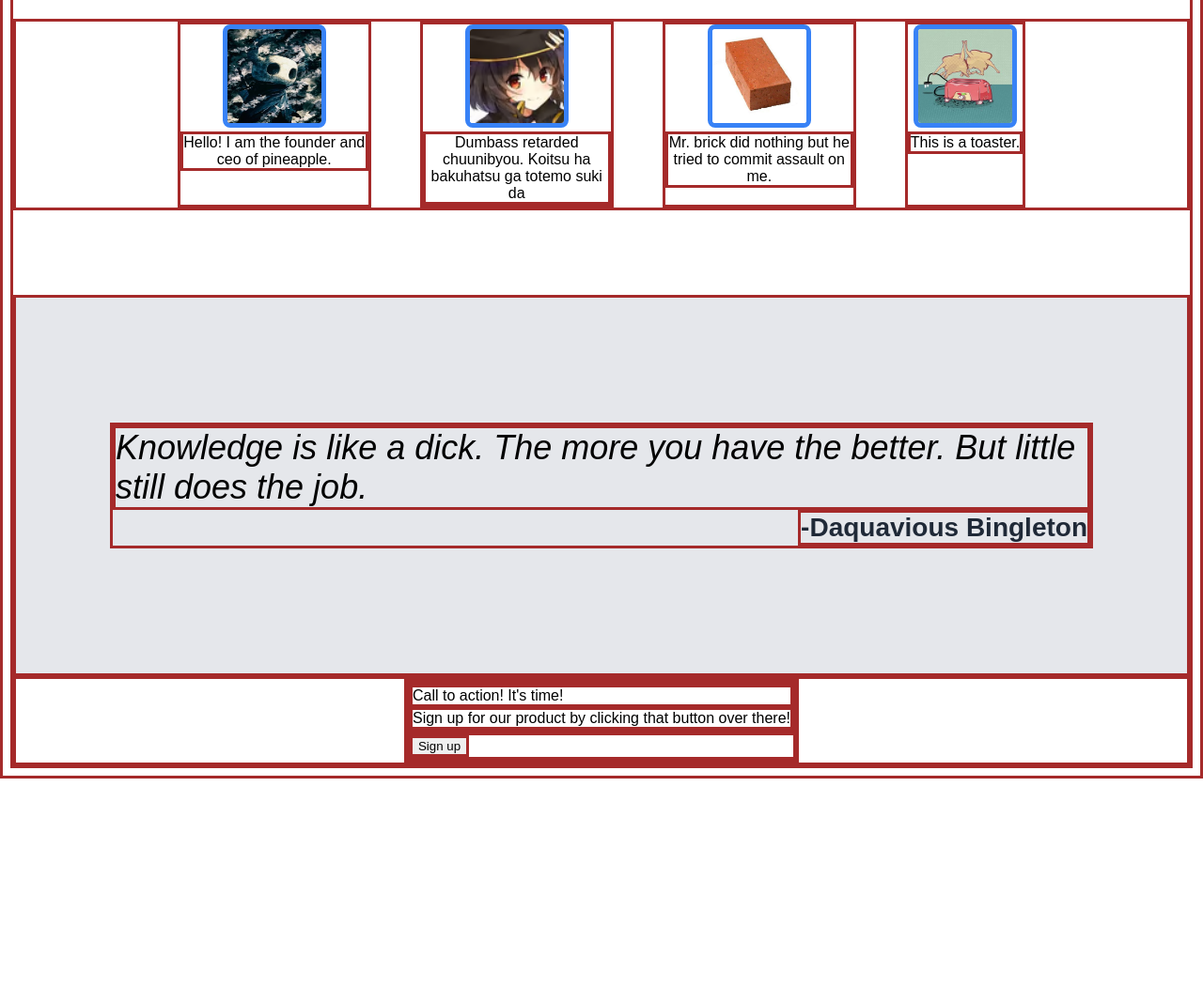
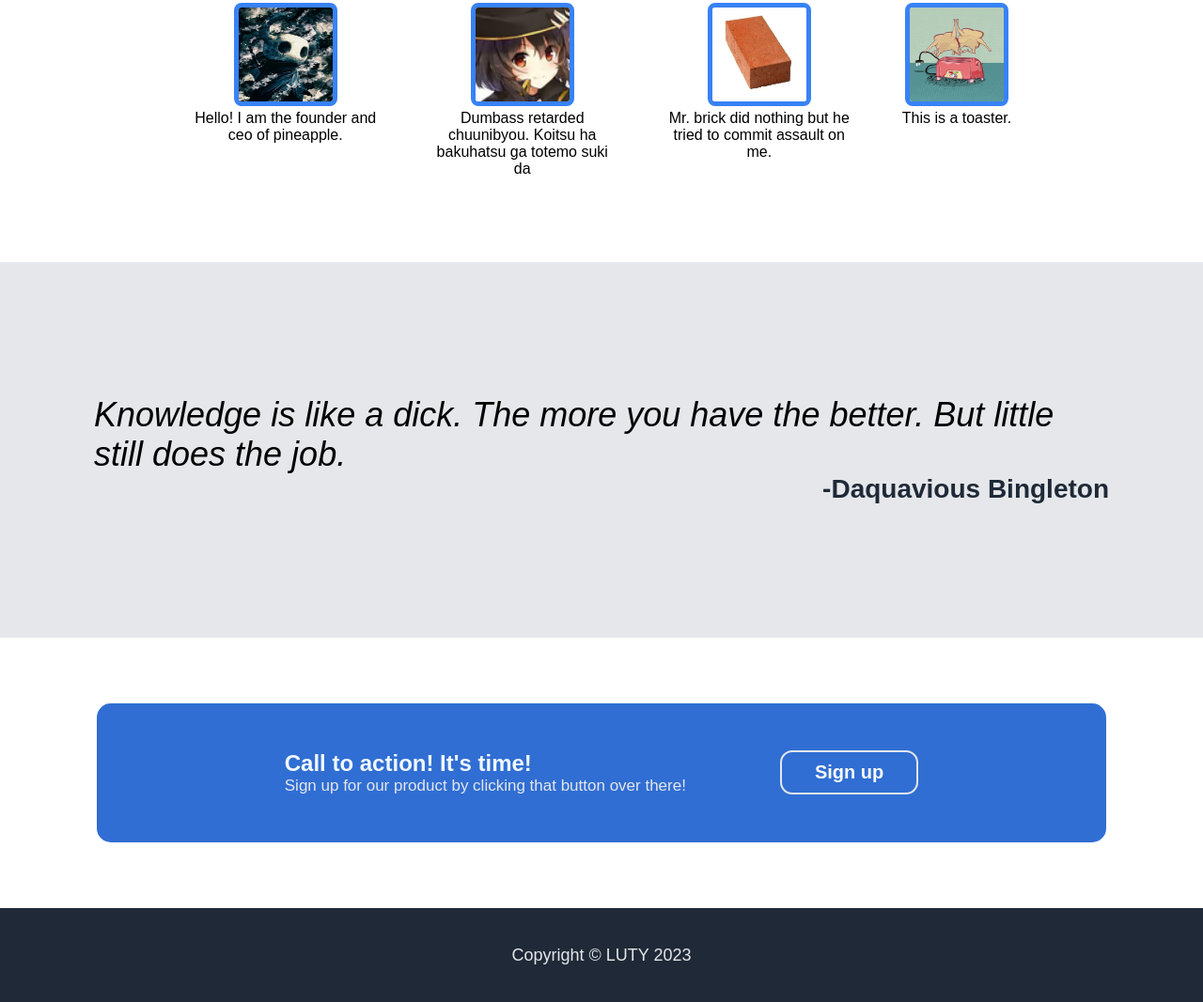
Before and after one commit to diverenforce/Landing-Page, a plain HTML site: page index.html in a window 1280 px wide. Shown: the part 800-1867 px from the top of the page at 94% size. Before the commit the page ends 1629 px from the top, so only its background shows below. Drawn offline with Linux system fonts and the light colour scheme.

Commit message:
All done

```diff
--- a/index.html
+++ b/index.html
@@ -11,7 +11,7 @@
 <body>
     <div class="partone">
         <div class="header">
-            <div class="logo">Arma</div>
+            <div class="logo"><img src="./img/tem.png" alt="dog"></div>
 
             <ul>
                 <li><a href="#">Our stuff!</a></li>
@@ -76,5 +76,9 @@
             </div>
         </div>
     </div>
+
+    <div class="footer">
+        <div class="sig">Copyright © LUTY 2023</div>
+    </div>
 </body>
 </html>
--- a/style.css
+++ b/style.css
@@ -1,10 +1,9 @@
-.body{
-    display:flex;
-    flex-direction: column;
-    font-family:sans-serif;
+body{
+    margin:0px;
+    padding:0px;
 }
 *{
-    font-family:Arial, Helvetica, sans-serif
+    font-family:Arial, Helvetica, sans-serif;
 }
 
 .partone{
@@ -20,11 +19,10 @@
     margin-bottom:70px;
 }
 
-.logo{
+.logo img{
     align-self: center;
-    font-size: 28px;
-    color: #F9FAF8;
-    font-weight: 900;
+    height:100px;
+    width:auto;
 }
 
 ul {
@@ -111,10 +109,6 @@ a {
     border-radius:8px;
 }
 
-* {
-    border: 3px solid brown;
-}
-
 .partthree{
     background-color: #E5E7EB;
     height: 200px;
@@ -146,4 +140,48 @@ a {
     display: flex;
     justify-content: center;
     align-items:center;
+    padding: 70px;
 }
+
+.box{
+    display: flex;
+    padding: 50px 200px;
+    background-color:#306ed3;
+    border-radius:15px;
+    gap:100px;
+}
+
+.time{
+    font-size:24px;
+    font-weight:bold;
+    color:aliceblue;
+}
+
+.below{
+    font-size:17px;
+    color:#E5E7EB;
+}
+
+.butt button{
+    font-weight:bold;
+    color:#F9FAF8;
+    background-color:#306ed3;
+    border: solid 2px #E5E7EB;
+    font-size: 20px;
+    border-radius:13px;
+    padding: 10px 35px;
+}
+
+.footer{
+    display:flex;
+    background-color:#1F2937;
+    justify-content: center;
+    align-items: center;
+    height: 100px;
+    width:auto;
+}
+
+.sig{
+    font-size: 18px;
+    color:#E5E7EB;
+}
```
Also changed, not shown: img/tem.png (added).
